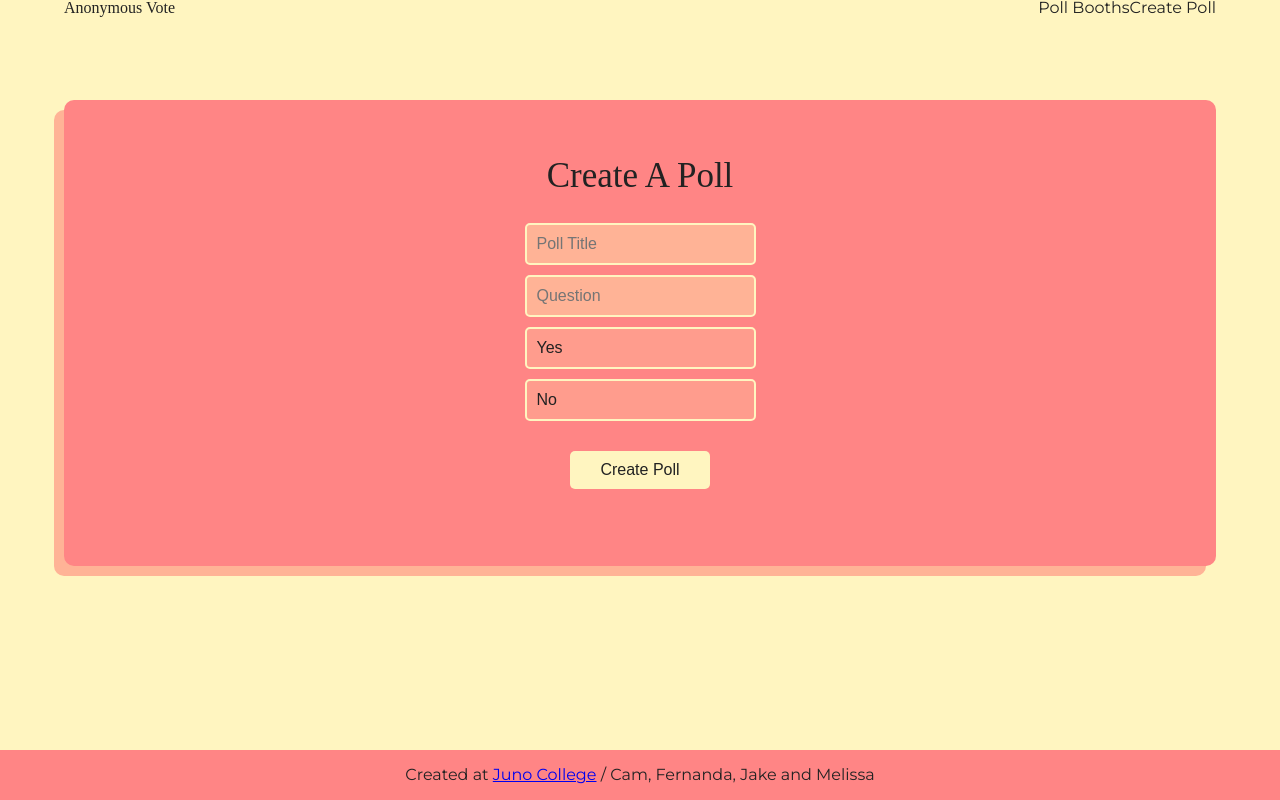
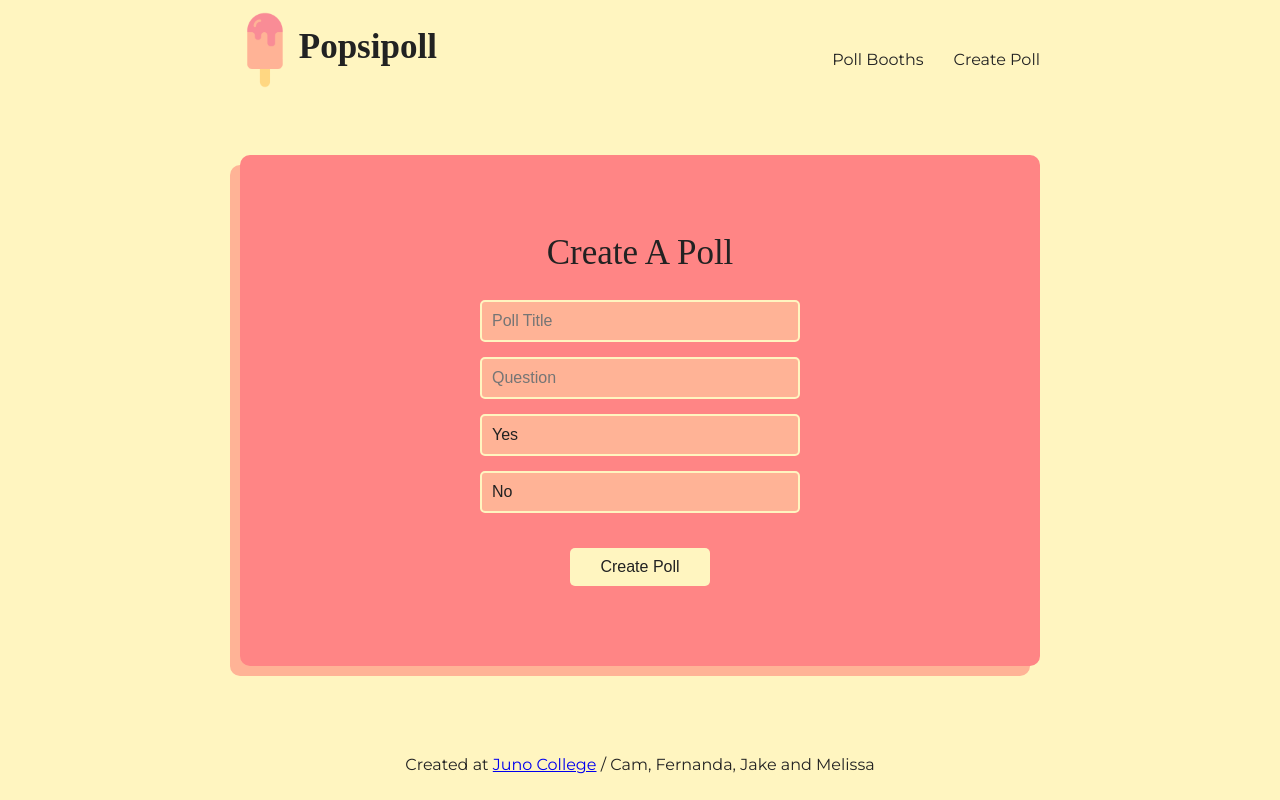
Before and after one commit to fthiesen/popsipoll, a React (Create React App) app: page / in a window 1280 px wide. Built offline with nearby package versions, Linux system fonts and the light colour scheme; a web font is replaced by a local one.

Commit message:
fixed css, and added name and logo

```diff
--- a/src/App.scss
+++ b/src/App.scss
@@ -10,6 +10,7 @@ body {
   font-size: 1.6rem;
   font-family: $body;
   background-color: $yellow;
+  color: $grey;
 }
 
 h1, h2, h3, h4, h5, h6 {
@@ -21,10 +22,18 @@ h1 {
   margin-bottom: 30px;
 }
 
+h2 {
+  font-size: 2.5rem;
+  margin-bottom: 20px;
+}
+
+p {
+  margin-bottom: 20px;
+}
+
 .container {
   display: grid;
-  grid-template-rows: 100px 1fr 50px;
-  // grid-template-areas: "header" "main" "footer";
+  grid-template-rows: 120px 1fr 50px;
   height: 100vh;
 }
 
@@ -32,16 +41,44 @@ header {
   background-color: $yellow;
   display: flex;
   justify-content: space-between;
-
+  align-items: center;
+  .logo {
+    width: 50px;
+  }
+  h2 {
+    font-size: 3.5rem;
+    font-weight: bold;
+  }
   ul {
     display: flex;
+    li {
+      margin-left: 30px;
+      a {
+        padding: 10px 0 3px;
+        text-decoration: none;
+        color: $grey;
+        &:hover,
+        &:focus {
+          border-bottom: 2px solid $red;
+        }
+      }
+    }
   }
 }
 
 .wrapper {
-  max-width: 1300px;
+  max-width: 800px;
   width: 90%;
   margin: 0 auto;
+}
+
+main {
+  padding-bottom: 50px;
+  display: flex;
+  align-items: center;
+  section {
+    width: 100%;
+  }
 }
 
 .poll {
@@ -51,49 +88,78 @@ header {
   align-items: center;
   background-color: $red;
   box-shadow: -10px 10px $orange;
-  padding: 5% 10%;
+  padding: 10%;
   border-radius: 10px;
-
   form {
-    max-width: 440px;
+    width: 50%;
     display: flex;
     flex-direction: column;
     flex-wrap: wrap;
     justify-content: center;
     align-items: center;
-
-
-    h2 {
-
   }
-
-    input {
+  input[type=text] {
     width: 100%;
-      margin-bottom: 10px;
+    margin-bottom: 15px;
     border: 2px solid $yellow;
     background-color: $orange;
     border-radius: 5px;
     padding: 10px;
   }
+  .radio {
+    margin-bottom: 5px;
+    label {
+      margin-left: 5px;
+    }
 
+  }
   .option {
     background-color: rgba(255, 179, 150, 0.5);
   }
-
+  .url {
+    text-align: center;
+  }
+  .results {
+    margin-top: 15px;
+    border: 2px solid $yellow;
+    border-radius: 10px;
+    padding: 50px 100px;
+    background-color: $orange;
+    text-align: center;
+    h3 {
+      font-size: 2.3rem;
+      margin-bottom: 20px;
+      font-weight: bold;
+    }
+    .bold {
+      font-weight: bold;
+    }
+    p {
+      margin-bottom: 10px;
+    }
   }
 }
 
 button {
-  margin: 20px;
+  margin: 20px 20px 0;
   padding: 10px 30px;
   background-color: $yellow;
   border: none;
   border-radius: 5px;
+  &:hover,
+  &:focus {
+    background-color: darken($yellow,5%);
   }
+  &:active {
+    position: relative;
+    top: 2px;
+    background-color: $orange;
+  }
+}
+
 
 footer {
   display: flex;
   justify-content: center;
   align-items: center;
-  background-color: $red;
 }
--- a/src/CreatePoll.js
+++ b/src/CreatePoll.js
@@ -30,9 +30,9 @@ function CreatePoll(props) {
             <h1>Create A Poll</h1>
             <form onSubmit={handleSubmit}>
                 <label htmlFor="title" className="sr-only">Poll Title</label>
-                <input name="title" id="title" type="text" placeholder="Poll Title" onChange={handleChange} value={formFields.title} />
+                <input name="title" id="title" type="text" placeholder="Poll Title" onChange={handleChange} value={formFields.title} required/>
                 <label htmlFor="question" className="sr-only">Question</label>
-                <input name="question" id="question" type="text" placeholder="Question" onChange={handleChange} value={formFields.question} />
+                <input name="question" id="question" type="text" placeholder="Question" onChange={handleChange} value={formFields.question} required />
                 <label htmlFor="option1" className="sr-only">Option1</label>
                 <input type="text" name="option1" id="option1" className="option" placeholder="Yes" value="Yes" disabled />
                 <label htmlFor="option2" className="sr-only">Option1</label>
--- a/src/Header.js
+++ b/src/Header.js
@@ -1,11 +1,14 @@
+import { Link } from 'react-router-dom';
+import logo from './assets/logo.png';
+
 function Header() {
   return (
     <header className="wrapper">
-      <h2>Anonymous Vote</h2>
+      <h2><img className="logo" src={logo} /> Popsipoll</h2>
       <nav>
         <ul>
-          <li>Poll Booths</li>
-          <li>Create Poll</li>
+          <li><Link to="/">Poll Booths</Link></li>
+          <li><Link to="/">Create Poll</Link></li>
         </ul>
       </nav>
     </header>
--- a/src/Results.js
+++ b/src/Results.js
@@ -15,19 +15,28 @@ function Results(props) {
         })
     }, []);
 
-    const totalCount = poll.Yes + poll.No;
+    let totalCount;
+    if (poll) {
+        totalCount = poll.Yes + poll.No;
+    }
 
     return (
         <section className="poll">
+            {
+                !poll
+                ? <h1>Sorry! Poll not found.</h1>
+                : <>
                 <h1>{poll.title}</h1>
-            <p>Thank you for voting!</p>
+                <h2>Thank you for voting!</h2>
                 <div className="results">
                     <h3>Results</h3>
-                <h4>Number of Voters: {totalCount}</h4>
-                <h4>{poll.question}</h4>
+                    <p><span className="bold">Number of Voters:</span> {totalCount}</p>
+                    <p><span className="bold">{poll.question}</span></p>
                     <p>Yes: {poll.Yes}</p>
                     <p>No: {poll.No}</p>
                 </div>
+                </>
+            }
         </section>
     )
 }
--- a/src/SharePoll.js
+++ b/src/SharePoll.js
@@ -9,13 +9,20 @@ function SharePoll(props) {
         document.execCommand("copy");
     }
 
+    const redirect = () => {
+        window.location.replace(newUrl);
+    }
+
     return (
         <section className="poll">
             <h1>Congrats!</h1>
             <h2>Your poll was created successfully</h2>
             <p>Share your poll with friends:</p>
-            <input readOnly type="text" value={newUrl} id="newUrl"/>
-            <button onClick={copyUrl}>Clipboard</button>
+            <input className="url" readOnly type="text" value={newUrl} id="newUrl"/>
+            <div>
+                <button onClick={copyUrl}>Copy URL</button>
+                <button onClick={redirect}>View Poll</button>
+            </div>
         </section>
 
     )
--- a/src/VotePoll.js
+++ b/src/VotePoll.js
@@ -8,7 +8,6 @@ function VotePoll(props) {
 
     const key = props.match.params.uniqueKey;
 
-    //handle error here
     const dbRef = firebase.database().ref("polls").child(key);
 
     useEffect(() => {
@@ -45,15 +44,25 @@ function VotePoll(props) {
 
     return (
         <section className="poll">
+            {
+                !poll
+                ? <h1>Sorry! Poll not found.</h1>
+                : <>
                 <h1>{poll.title}</h1>
                 <form onSubmit={handleSubmit}>
                     <h2>{poll.question}</h2>
+                        <div className="radio">
+                            <input type="radio" id="option1" name="option" value="Yes" required onChange={handleChange} />
                             <label htmlFor="option1">Yes</label>
-                    <input type="radio" id="option1" name="option" value="Yes" required onChange={handleChange} />
+                        </div>
+                        <div className="radio">
+                            <input type="radio" id="option2" name="option" value="No" required onChange={handleChange}/>
                             <label htmlFor="option2">No</label>
-                    <input type="radio" id="option2" name="option" value="No" required onChange={handleChange}/>
+                        </div>
                     <button>Vote</button>
                 </form>
+                </>
+            }
         </section>
     )
 }
--- a/src/variables.scss
+++ b/src/variables.scss
@@ -3,3 +3,4 @@ $body: 'Montserrat', sans-serif;
 $red: #ff8585;
 $orange: #ffb396;
 $yellow: #fff5c0;
+$grey: #222;
```
Also changed, not shown: src/assets/logo.png (added). Lines whose indentation alone changed are shown as unchanged.
